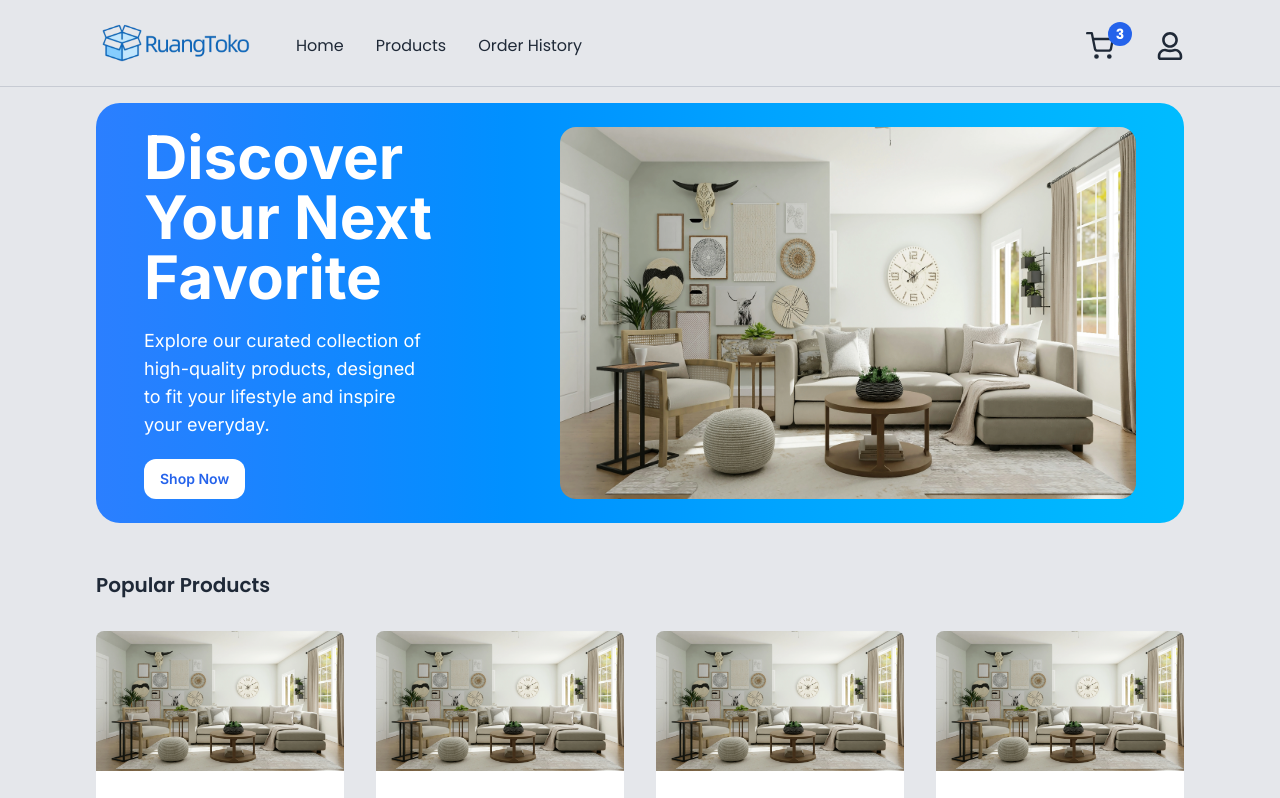
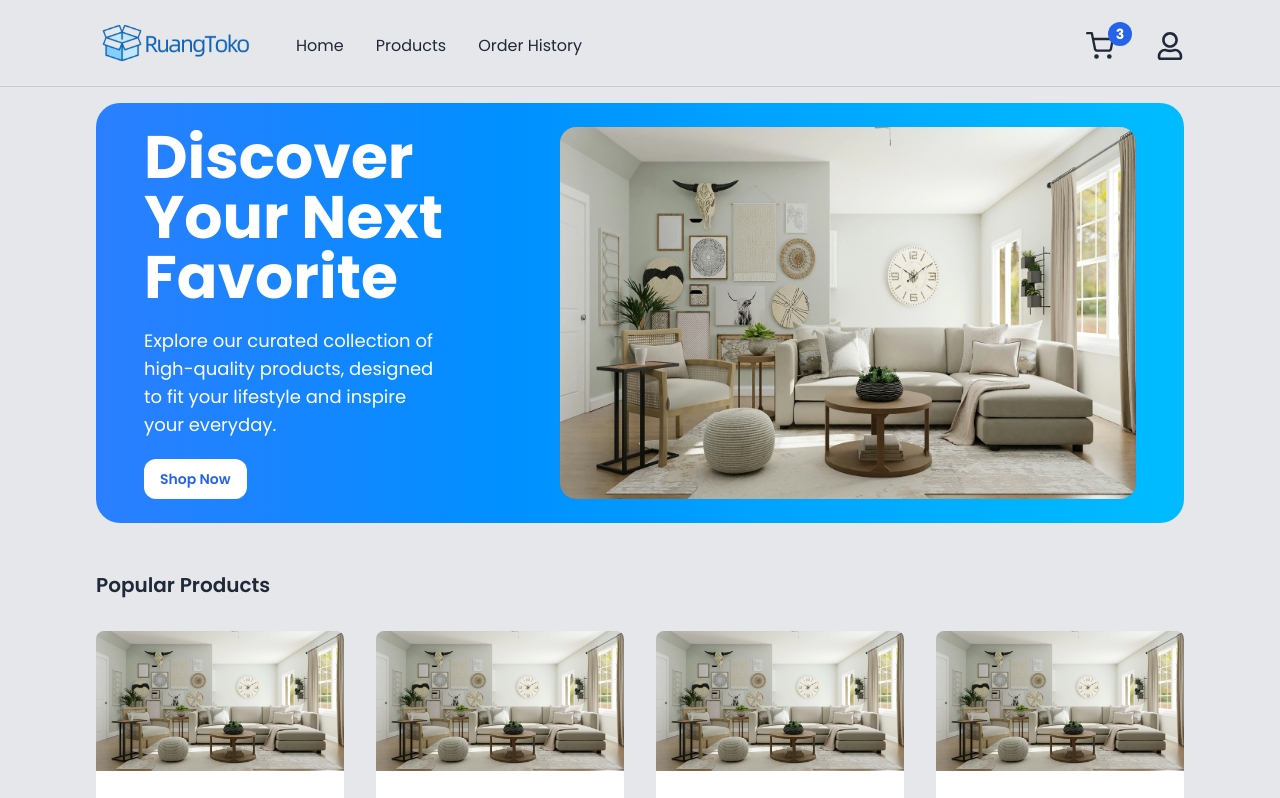
Before and after one commit to Abaljerind/ruangtoko, a React (Vite) app: page / in a window 1280 px wide. Shown: the top 798 px of the page. Built offline with nearby package versions, Linux system fonts and the light colour scheme.

Commit message:
Style(App): adjust font family and hover state for button in hero section

```diff
--- a/src/App.tsx
+++ b/src/App.tsx
@@ -39,7 +39,7 @@ function App() {
         {/* Hero Section */}
         <section className="flex flex-col gap-8 rounded-2xl bg-linear-to-r/hsl from-blue-500 to-sky-400 p-6 md:flex-row md:gap-0 lg:gap-20 lg:rounded-3xl lg:px-12">
           {/* Text & description */}
-          <div className="space-y-2.5 md:basis-1/2 md:space-x-2.5 lg:space-y-5">
+          <div className="font-poppins space-y-2.5 md:basis-1/2 md:space-x-2.5 lg:space-y-5">
             <h1 className="text-3xl font-bold text-pretty text-white lg:text-4xl xl:text-6xl">
               Discover Your Next Favorite
             </h1>
@@ -47,7 +47,7 @@ function App() {
               Explore our curated collection of high-quality products, designed
               to fit your lifestyle and inspire your everyday.
             </p>
-            <button className="text-primary cursor-pointer rounded-lg bg-white px-4 py-2.5 text-sm font-semibold lg:rounded-xl">
+            <button className="text-primary cursor-pointer rounded-lg bg-white px-4 py-2.5 text-sm font-semibold hover:bg-gray-100 lg:rounded-xl">
               Shop Now
             </button>
           </div>
```
